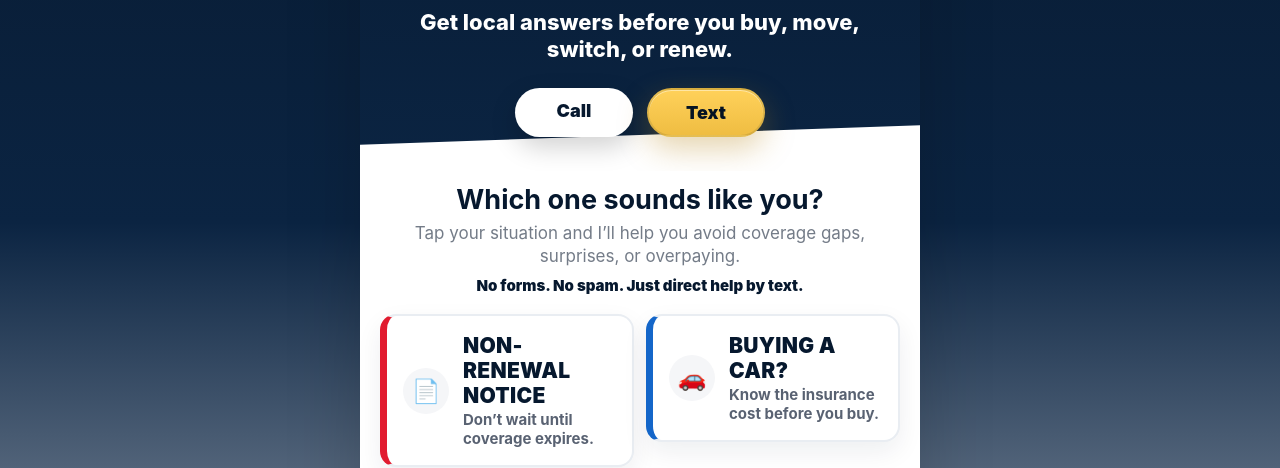
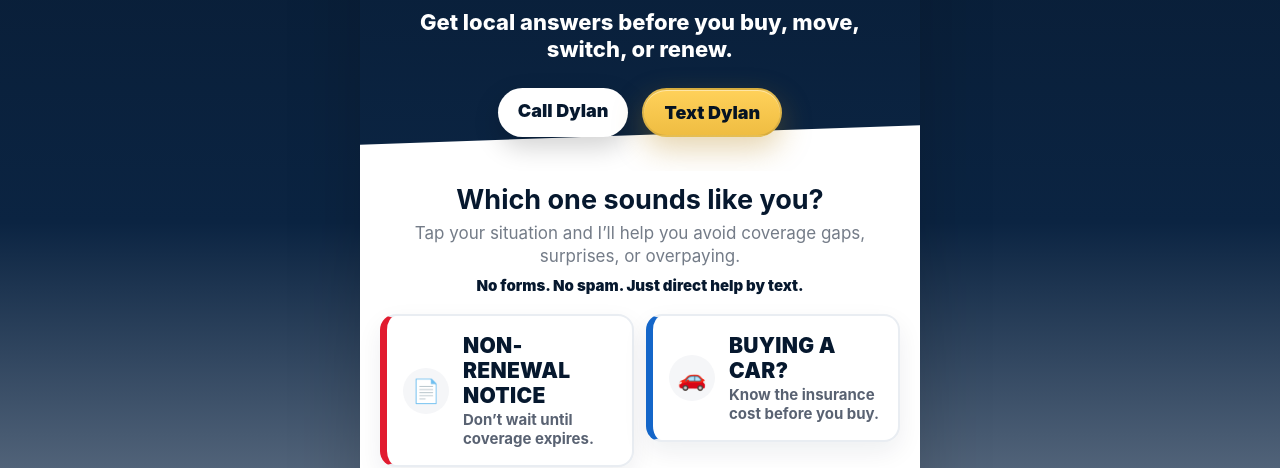
Before and after one commit to dhays4sports/408FARMERS-V2, a plain HTML site: page index.html in a window 1280 px wide. Shown: the part 332-800 px from the top of the page. Drawn offline with Linux system fonts and the light colour scheme.

Commit message:
Update index.html

```diff
--- a/index.html
+++ b/index.html
@@ -28,8 +28,8 @@
       <p class="subhead">Get local answers before you buy, move, switch, or renew.</p>
 
       <div class="quick-actions" aria-label="Quick actions">
-        <a href="tel:4083276377" aria-label="Call Dylan" onclick="trackEvent('CallClicked', {location: 'hero'})">Call</a>
-        <a href="sms:+14083276377&body=Hi%20Dylan%2C%20I%20have%20an%20insurance%20question." aria-label="Text Dylan" onclick="trackEvent('TextClicked', {category: 'general', location: 'hero'})">Text</a>
+        <a href="tel:4083276377" aria-label="Call Dylan" onclick="trackEvent('CallClicked', {location: 'hero'})">Call Dylan</a>
+        <a href="sms:+14083276377&body=Hi%20Dylan%2C%20I%20have%20an%20insurance%20question." aria-label="Text Dylan" onclick="trackEvent('TextClicked', {category: 'general', location: 'hero'})">Text Dylan</a>
       </div>
     </section>
 
```
